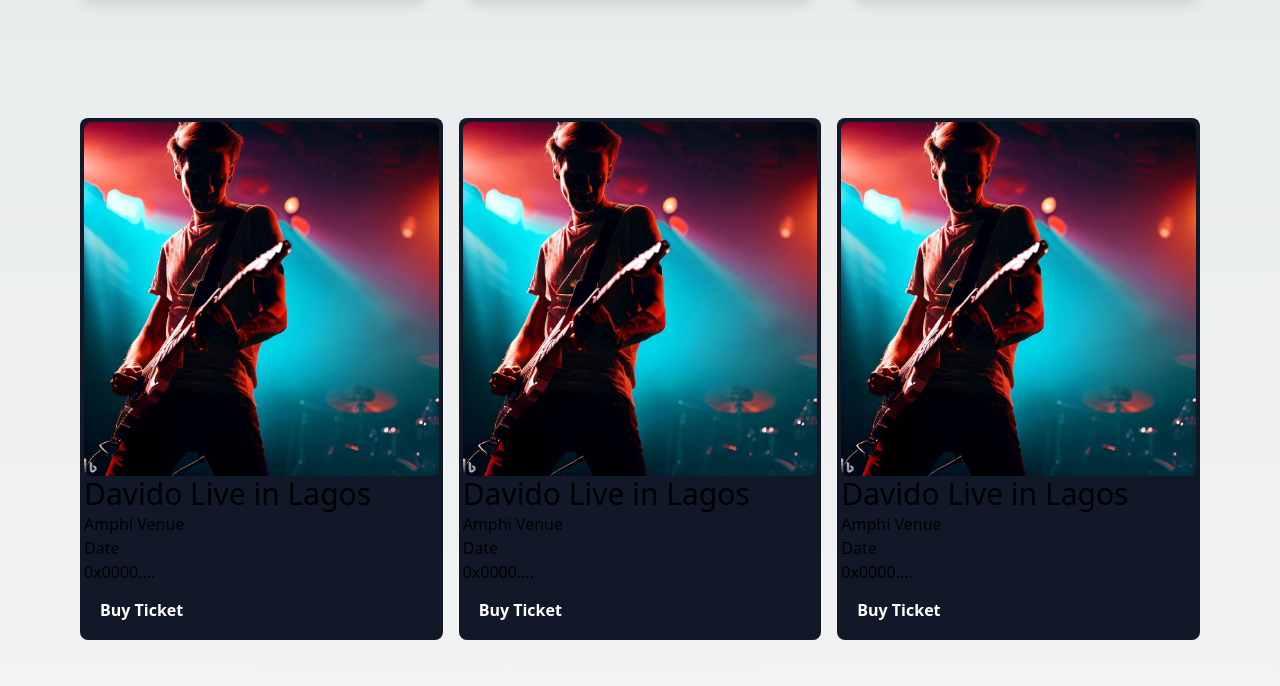
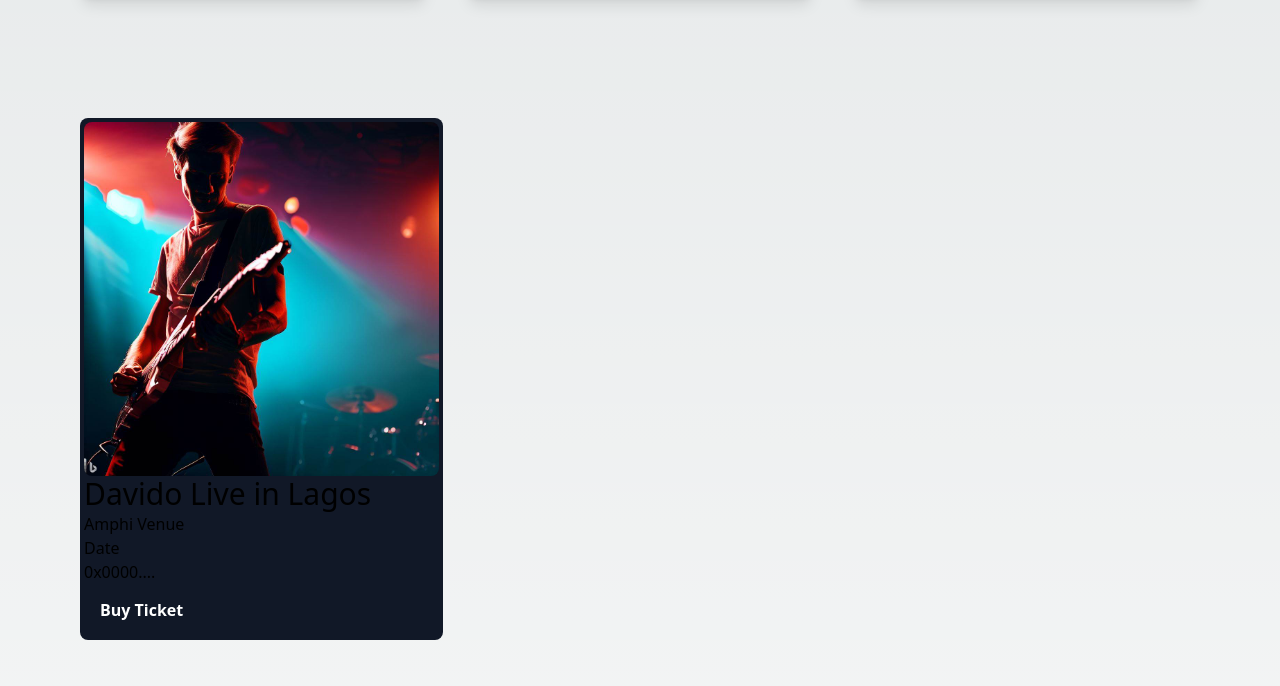
Before and after one commit to nwizu033/EtherTunes, a Next.js app in the folder client/: page / in a window 1280 px wide. Shown: the part 1512-2198 px from the top of the page. Built offline with nearby package versions, Linux system fonts and the light colour scheme.

Commit message:
Work in progress, I don tire

```diff
--- a/client/src/components/UpComingEvents.jsx
+++ b/client/src/components/UpComingEvents.jsx
@@ -9,7 +9,7 @@
 	const router = useRouter();
 
 	// const handleNavigate = (evenT) => {
-	// 	router.push(`/EventDetails/${evenT.title}`, { state: evenT });
+	// 	router.push(`/EventDetails/${evenT.eventId}`, { state: evenT });
 	// };
 
 	const CreateEvent = () => {
@@ -66,23 +66,7 @@
 						event_image={eventMan}
 						eve
 					/>
-					<EventCard
-						event_author_id={"0x0000...."}
-						event_name='Davido Live in Lagos'
-						event_date='Date'
-						event_venue='Amphi Venue'
-						event_image={eventMan}
-						eve
-					/>
 
-					<EventCard
-						event_author_id={"0x0000...."}
-						event_name='Davido Live in Lagos'
-						event_date='Date'
-						event_venue='Amphi Venue'
-						event_image={eventMan}
-						eve
-					/>
 				</div>
 			</div>
 		</div>
```
Also changed, not shown: client/src/pages/events/EventDetails.jsx (+5 -5 lines), client/src/context/index.js (added), 1 other file (tests, documents, lock files or other folders).
